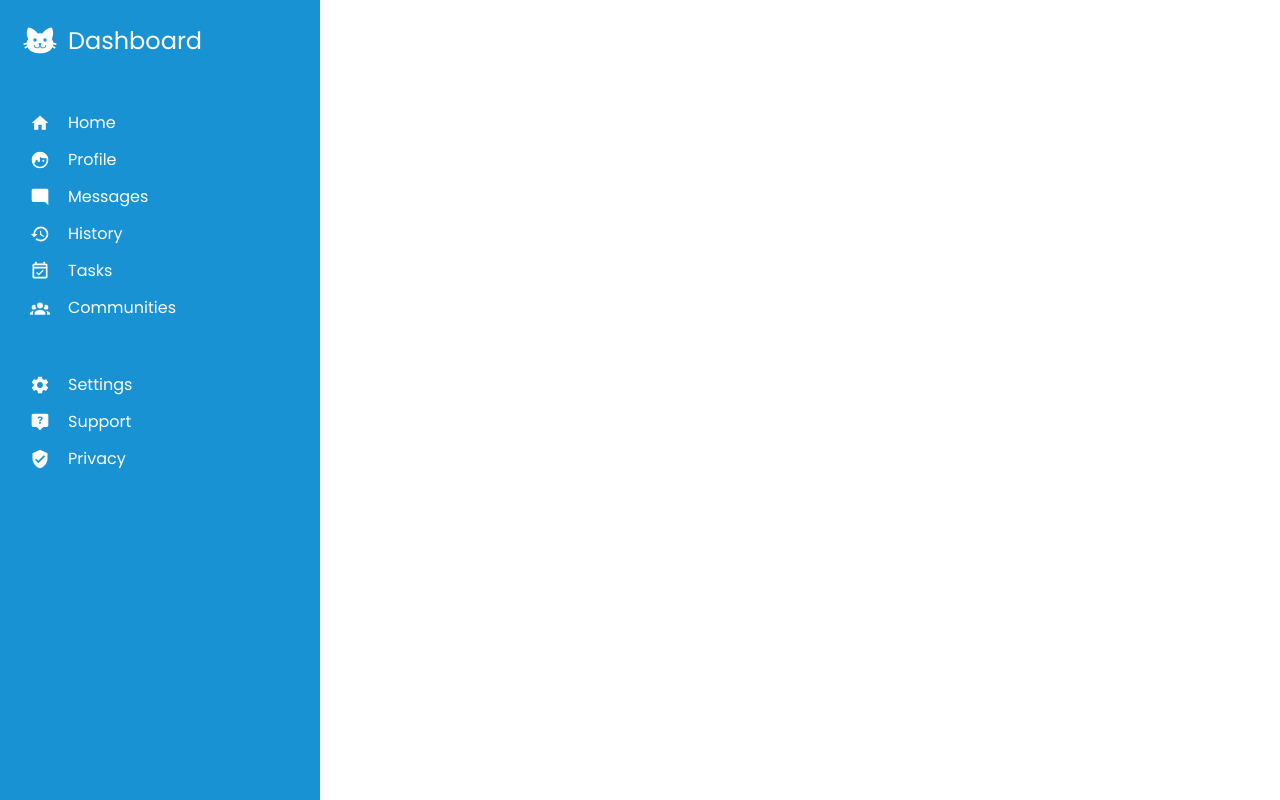
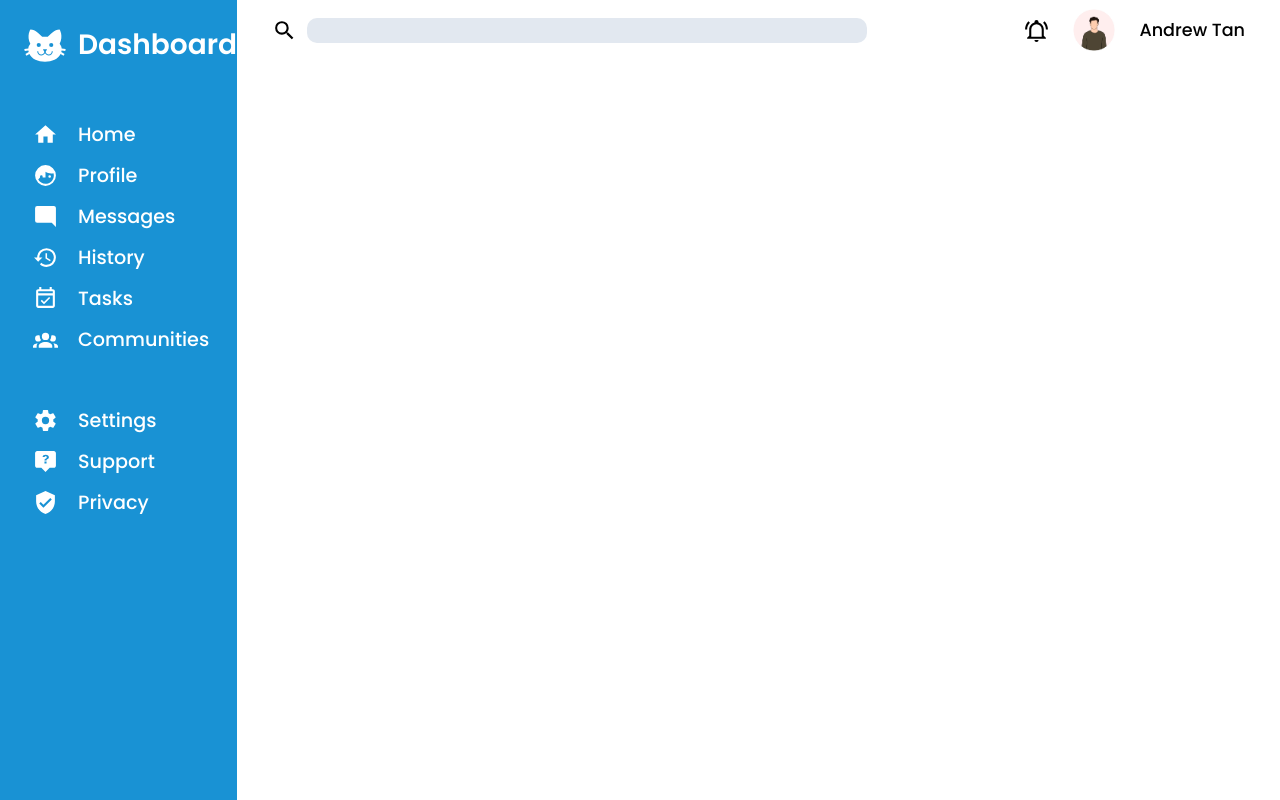
Before and after one commit to anderutan/dashboard-project, a plain HTML site: page index.html in a window 1280 px wide. Drawn offline with Linux system fonts and the light colour scheme.

Commit message:
Add search bar and profile on the right

```diff
--- a/index.html
+++ b/index.html
@@ -101,6 +101,29 @@
         </ul>
       </nav>
     </header>
-    <main></main>
+    <main>
+      <section class="top">
+        <div class="search-bar">
+          <svg xmlns="http://www.w3.org/2000/svg" viewBox="0 0 24 24">
+            <title>magnify</title>
+            <path
+              d="M9.5,3A6.5,6.5 0 0,1 16,9.5C16,11.11 15.41,12.59 14.44,13.73L14.71,14H15.5L20.5,19L19,20.5L14,15.5V14.71L13.73,14.44C12.59,15.41 11.11,16 9.5,16A6.5,6.5 0 0,1 3,9.5A6.5,6.5 0 0,1 9.5,3M9.5,5C7,5 5,7 5,9.5C5,12 7,14 9.5,14C12,14 14,12 14,9.5C14,7 12,5 9.5,5Z"
+            />
+          </svg>
+          <input type="text" />
+        </div>
+        <div class="top-profile">
+          <svg xmlns="http://www.w3.org/2000/svg" viewBox="0 0 24 24">
+            <title>bell-ring-outline</title>
+            <path
+              d="M10,21H14A2,2 0 0,1 12,23A2,2 0 0,1 10,21M21,19V20H3V19L5,17V11C5,7.9 7.03,5.17 10,4.29C10,4.19 10,4.1 10,4A2,2 0 0,1 12,2A2,2 0 0,1 14,4C14,4.1 14,4.19 14,4.29C16.97,5.17 19,7.9 19,11V17L21,19M17,11A5,5 0 0,0 12,6A5,5 0 0,0 7,11V18H17V11M19.75,3.19L18.33,4.61C20.04,6.3 21,8.6 21,11H23C23,8.07 21.84,5.25 19.75,3.19M1,11H3C3,8.6 3.96,6.3 5.67,4.61L4.25,3.19C2.16,5.25 1,8.07 1,11Z"
+            />
+          </svg>
+          <img src="image/836.jpg" alt="profile picture" />
+          <p>Andrew Tan</p>
+        </div>
+      </section>
+      <section class="bottom"></section>
+    </main>
   </body>
 </html>
--- a/styles.css
+++ b/styles.css
@@ -1,4 +1,4 @@
-@import url('https://fonts.googleapis.com/css2?family=Poppins:ital,wght@0,300;0,400;0,700;1,400&display=swap');
+@import url('https://fonts.googleapis.com/css2?family=Poppins:ital,wght@0,100;0,200;0,300;0,400;0,500;0,600;0,700;0,800;0,900;1,100;1,200;1,300;1,400;1,500;1,600;1,700;1,800;1,900&display=swap');
 
 html {
   font-family: 'Poppins', sans-serif;
@@ -39,7 +39,7 @@ img {
 
 body {
   display: grid;
-  grid-template-columns: 1fr 3fr;
+  grid-template-columns: 1fr 5fr;
 }
 
 .nav-menu {
@@ -55,15 +55,25 @@ body {
   padding-bottom: 50px;
 }
 
+.logo > h2 {
+  font-weight: 600;
+  font-size: 1.75rem;
+}
+
+li > p {
+  font-weight: 500;
+  font-size: 1.2rem;
+}
+
 .logo > svg {
   fill: white;
-  height: 40px;
+  height: 50px;
   justify-self: center;
 }
 
 ul > li {
   display: grid;
-  grid-template-columns: 40px 1fr;
+  grid-template-columns: 50px 1fr;
   gap: 8px;
   align-items: center;
   padding-bottom: 12px;
@@ -71,10 +81,60 @@ ul > li {
 
 nav > ul > li > svg {
   fill: white;
-  height: 20px;
+  height: 25px;
   justify-self: center;
 }
 
 .settings {
   padding-top: 40px;
 }
+
+main {
+  display: grid;
+  grid-template-rows: auto 1fr;
+  padding: 10px 20px;
+}
+
+.top {
+  display: flex;
+  height: 5vh;
+  align-items: center;
+  justify-content: space-between;
+  padding-right: 15px;
+}
+
+.search-bar {
+  display: flex;
+  align-items: center;
+  gap: 10px;
+  padding-left: 15px;
+}
+
+.search-bar > input {
+  border-radius: 10px;
+  width: 70vh;
+  height: 25px;
+  border: none;
+  background-color: rgb(226, 232, 240);
+  padding-left: 10px;
+}
+
+.search-bar > svg,
+.top-profile > svg {
+  height: 25px;
+}
+
+.top-profile {
+  display: flex;
+  align-items: center;
+  gap: 15px;
+}
+
+.top-profile > img {
+  height: 60px;
+}
+
+.top-profile > p {
+  font-size: 1.1rem;
+  font-weight: 500;
+}
```
Also changed, not shown: image/836.jpg (added).
